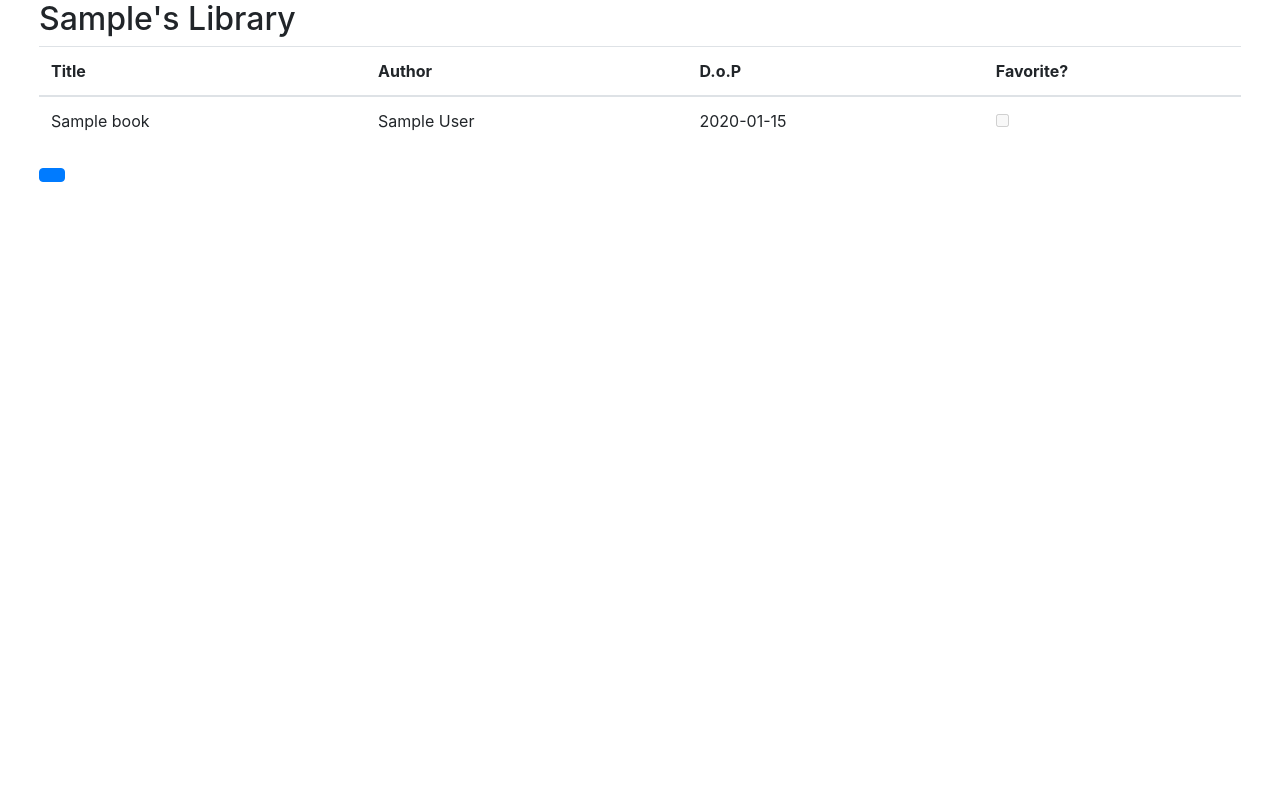
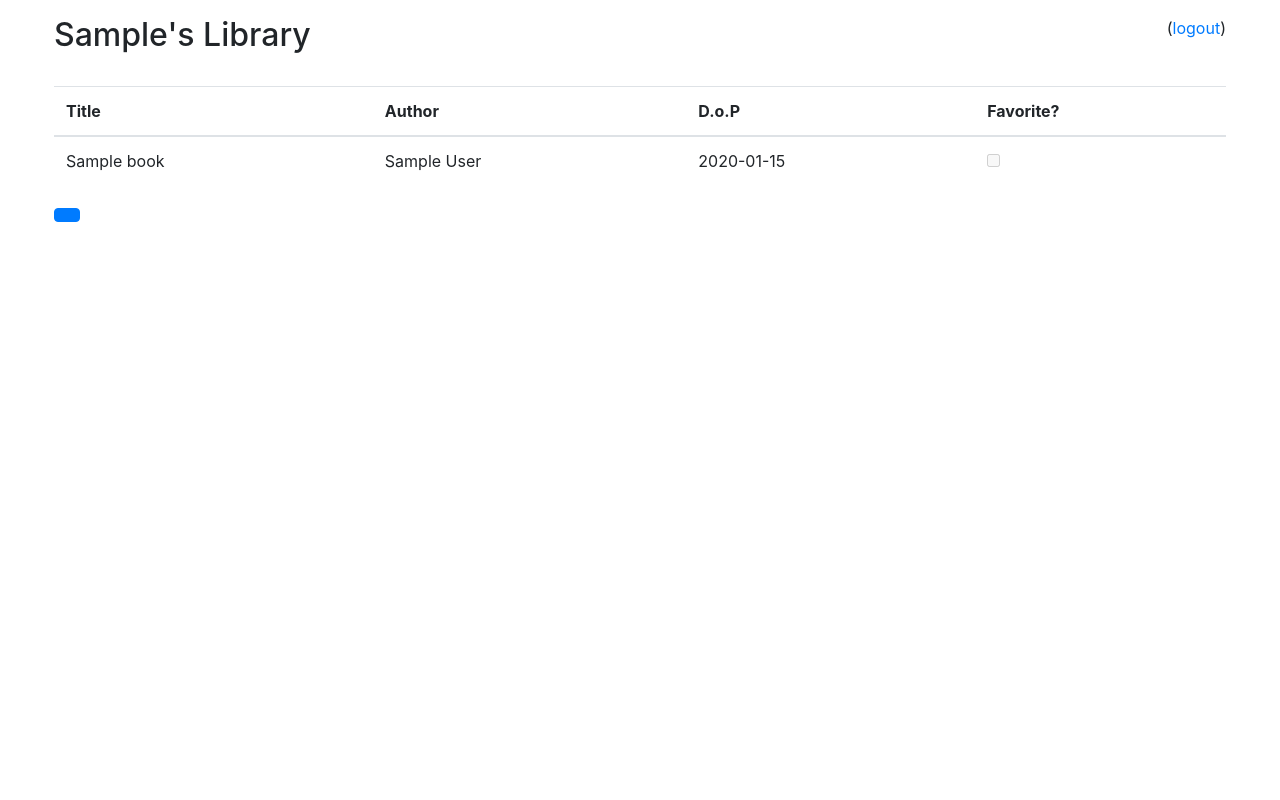
Before and after one commit to jpuerto96/psc-library-app, a Flask app: page / in a window 1280 px wide. Run offline with Flask 2, Linux system fonts and the light colour scheme; a user stored in the database is signed in; tables that the repository leaves empty hold one stand-in row (values such as "Sample post"); some libraries are stand-ins or nearby versions.

Commit message:
HTML: Second version of index

```diff
--- a/templates/index.html
+++ b/templates/index.html
@@ -2,7 +2,11 @@
 
 {% block content %}
 
+<div class="container-fluid" style="height: 100vh;">
+    <div class="d-flex justify-content-between pt-3 pb-2 mb-3">
             <h2>{{ current_user.first_name }}'s Library</h2>
+            <p>(<a href="/logout/">logout</a>)</p>
+    </div>
 
     <div class="table-responsive">
         <table class="table table-hover">
@@ -15,7 +19,7 @@
                 </tr>
             </thead>
             {% for book in book_list %}
-        <tr>
+                <tr class="user_book_row" data-user_books_id="{{ book.id }}" data-book_id="{{ book.book_id }}">
                     <td>{{ book.title }}</td>
                     <td>{{ book.author }}</td>
                     <td>{{ book.date_of_purchase }}</td>
@@ -26,9 +30,10 @@
                 </tr>
             {% endfor %}
         </table>
+    </div>
 
-
-<button type="button" class="btn btn-primary btn-add-form-row"><i data-feather="plus"></i>
+    <button id="add_user_book" type="button" class="btn btn-primary">
+        <i data-feather="plus"></i>
     </button>
 </div>
 
```
Lines whose indentation alone changed are shown as unchanged.
